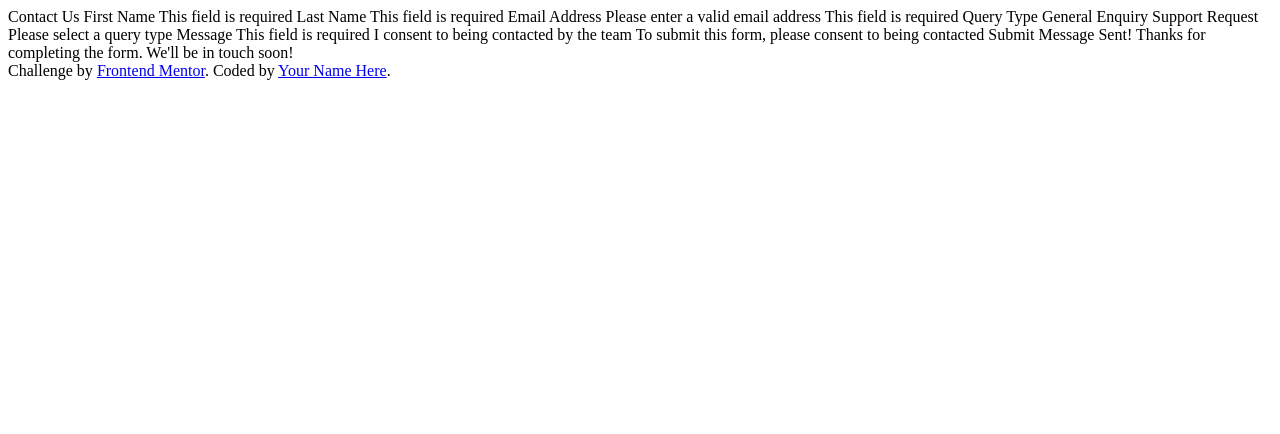
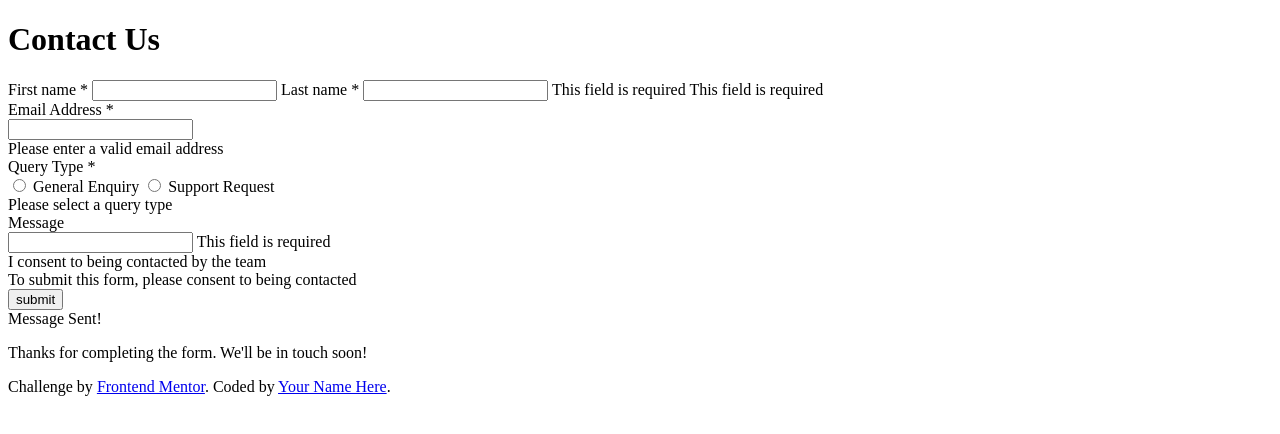
Before and after one commit to yiyingko/contact-form-pro, a website: page index.html in a window 1280 px wide. Drawn offline with Linux system fonts and the light colour scheme.

Commit message:
Build semantc form

```diff
--- a/index.html
+++ b/index.html
@@ -18,12 +18,51 @@
     <link rel="stylesheet" href="styles.css" />
   </head>
   <body>
-    Contact Us First Name This field is required Last Name This field is
+    <form>
+      <h1>Contact Us</h1>
+      <div>
+        <label for="fname">First name *</label>
+        <input type="text" id="fname" name="fname" />
+        <label for="lname">Last name *</label>
+        <input type="text" id="lname" name="lname" />
+        <span>This field is required</span>
+        <span>This field is required</span>
+      </div>
+      <div>
+        <label for="email">Email Address *</label><br />
+        <input type="email" id="email" name="email" /><br />
+        <span>Please enter a valid email address</span>
+      </div>
+      <div>
+        <label for="query">Query Type *</label><br />
+        <input type="radio" id="general" name="general" value="general" />
+        <label for="general">General Enquiry</label>
+        <input type="radio" id="support" name="support" value="support" />
+        <label for="support">Support Request</label><br />
+        <span>Please select a query type</span>
+      </div>
+      <div>
+        <label for="message">Message</label><br />
+        <input type="text" id="message" name="message" />
+        <span>This field is required</span>
+      </div>
+      <div>
+        <div>I consent to being contacted by the team</div>
+        <span> To submit this form, please consent to being contacted</span>
+      </div>
+      <input type="submit" id="submit" name="submit" value="submit" />
+    </form>
+    <div>
+      Message Sent!
+      <p>Thanks for completing the form. We'll be in touch soon!</p>
+    </div>
+
+    <!-- Contact Us First Name This field is required Last Name This field is
     required Email Address Please enter a valid email address This field is
     required Query Type General Enquiry Support Request Please select a query
     type Message This field is required I consent to being contacted by the team
     To submit this form, please consent to being contacted Submit Message Sent!
-    Thanks for completing the form. We'll be in touch soon!
+    Thanks for completing the form. We'll be in touch soon! -->
 
     <div class="attribution">
       Challenge by
```
